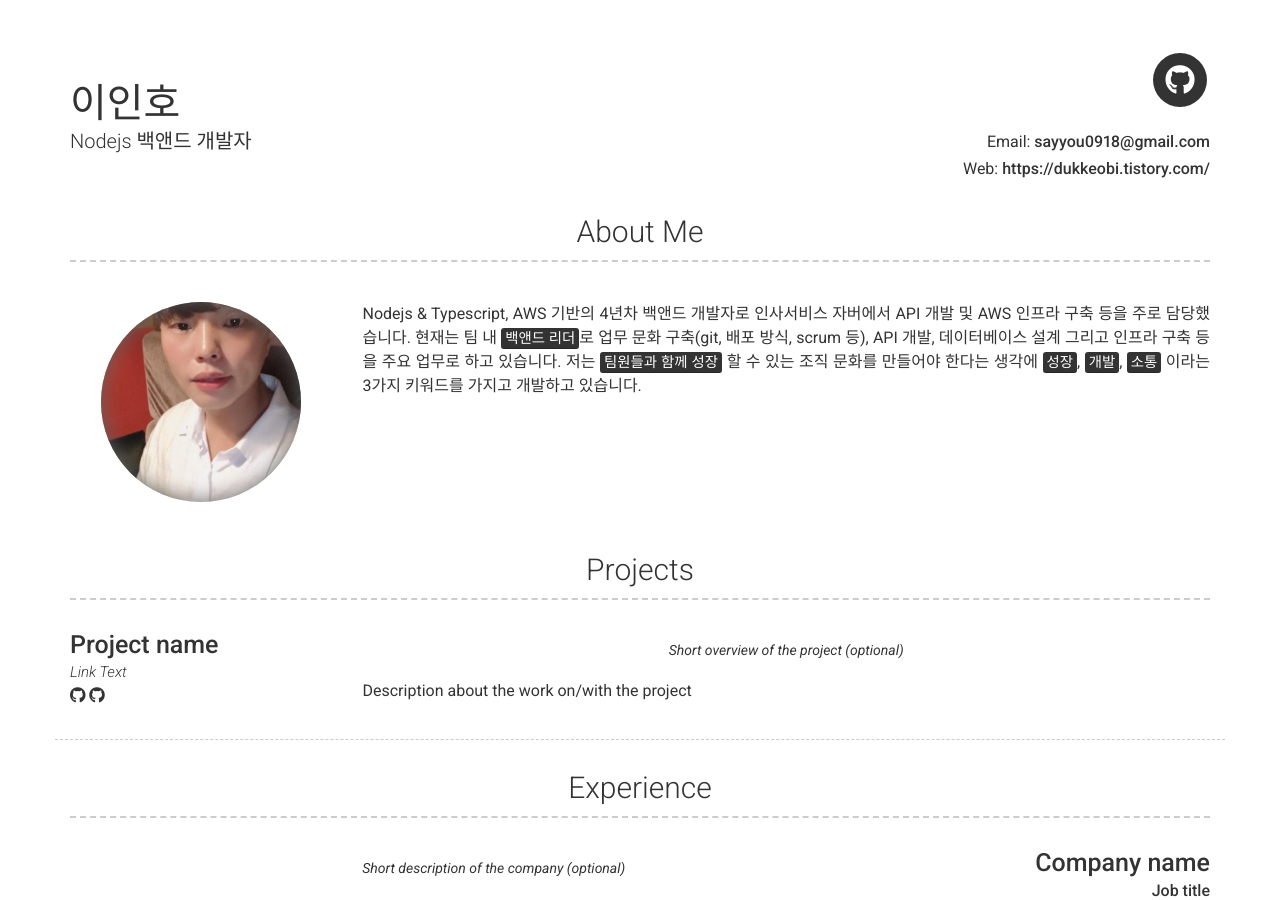
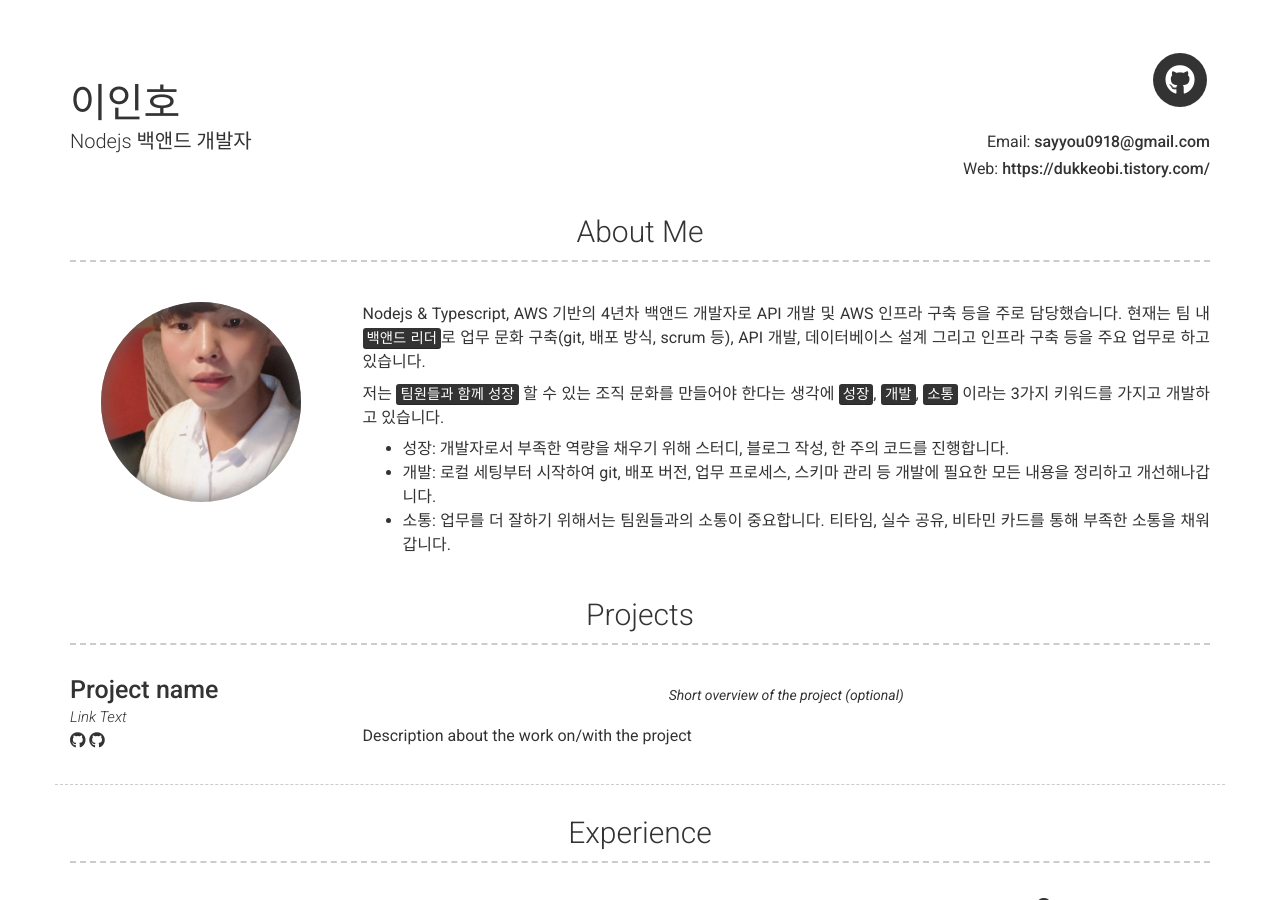
Before and after one commit to mystyle2006/mystyle2006.github.io, a Jekyll site: the page built from index.md, in a window 1280 px wide and 900 px high. Built offline with Jekyll 4.4.1, drawn with Linux system fonts in a browser that asks for light colours; nearby versions of some CDN libraries.

Commit message:
Updating About Me2

```diff
--- a/_config.yml
+++ b/_config.yml
@@ -31,10 +31,16 @@ github_username: mystyle2006
 # about_title: About Me (Use this to override about section title)
 about_profile_image: images/me.jpeg
 about_content: | # this will include new lines to allow paragraphs
-  Nodejs & Typescript, AWS 기반의 4년차 백앤드 개발자로 인사서비스 자버에서 API 개발 및 AWS 인프라 구축 등을 주로 담당했습니다.
+  Nodejs & Typescript, AWS 기반의 4년차 백앤드 개발자로 API 개발 및 AWS 인프라 구축 등을 주로 담당했습니다.
   현재는 팀 내 <mark>백앤드 리더</mark>로 업무 문화 구축(git, 배포 방식, scrum 등), API 개발, 데이터베이스 설계 그리고 인프라 구축 등을 주요 업무로 하고 있습니다.
+
   저는 <mark>팀원들과 함께 성장</mark> 할 수 있는 조직 문화를 만들어야 한다는 생각에 <mark>성장</mark>, <mark>개발</mark>, <mark>소통</mark> 이라는 3가지 키워드를 가지고
   개발하고 있습니다.
+  - 성장: 개발자로서 부족한 역량을 채우기 위해 스터디, 블로그 작성, 한 주의 코드를 진행합니다.
+  - 개발: 로컬 세팅부터 시작하여 git, 배포 버전, 업무 프로세스, 스키마 관리 등 개발에 필요한 모든 내용을 정리하고 개선해나갑니다.
+  - 소통: 업무를 더 잘하기 위해서는 팀원들과의 소통이 중요합니다. 티타임, 실수 공유, 비타민 카드를 통해 부족한 소통을 채워갑니다.
+
+
 
 content:
   - title: Projects # Title for the section
```
